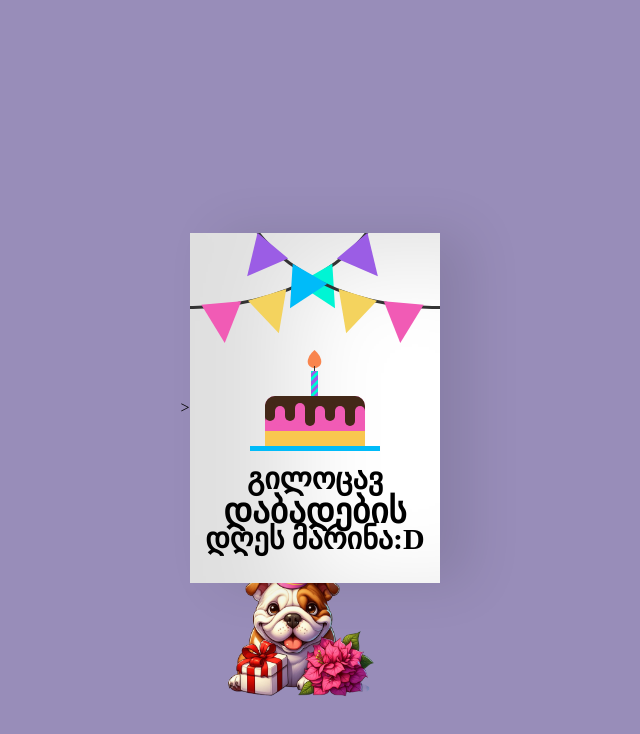
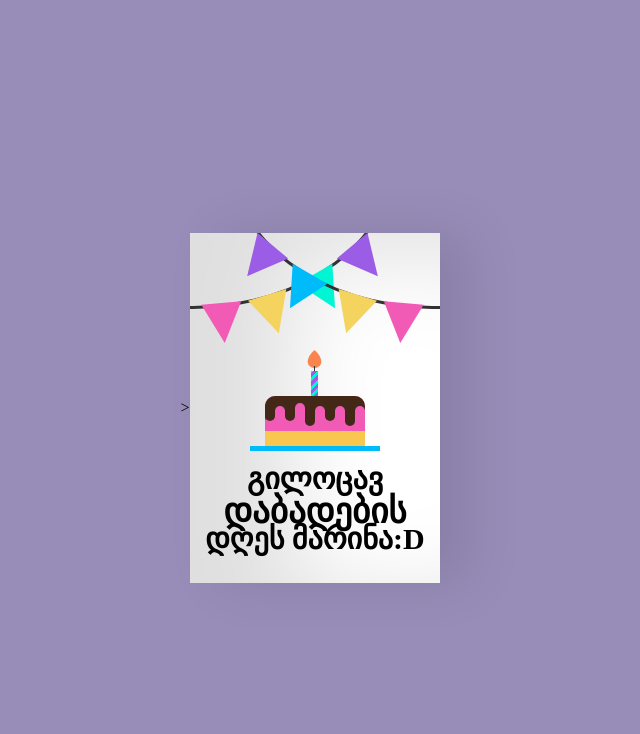
Before and after one commit to gugasi/gilocav, a plain HTML site: page index.html in a window 1280 px wide. Shown: the whole page, without its empty margins (330-970 px from the left). Drawn offline with Linux system fonts and the light colour scheme.

Commit message:
Update index.html

```diff
--- a/index.html
+++ b/index.html
@@ -53,7 +53,6 @@
         <p>ძვირფასო მარინა,</p>
         <p>მინდა მოგილოცო დაბადებისდხე და იმედია ისეთი ღიმილით სულ იქნები როგორც ბუგენვილიები გაღიმებენ!</p>
         <p class="name">გუგასგან</p>
-        <img src="images/gilocavv.png" alt="Image" style="width: 80%; height: auto;">
         </div>
       </div>
 
```
